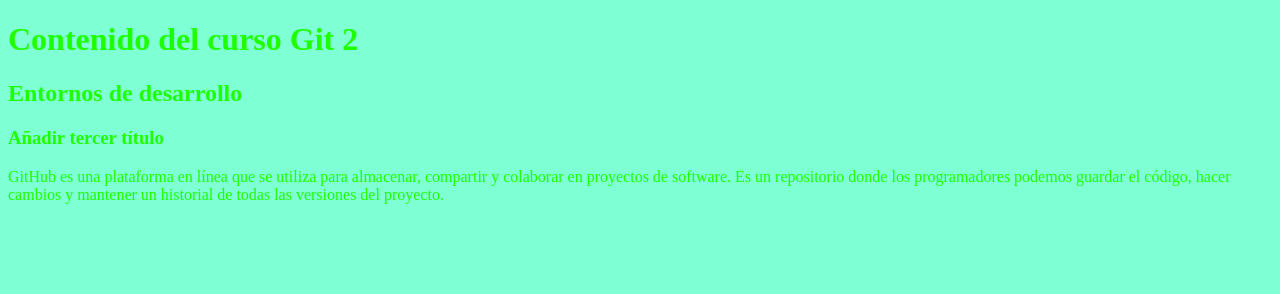
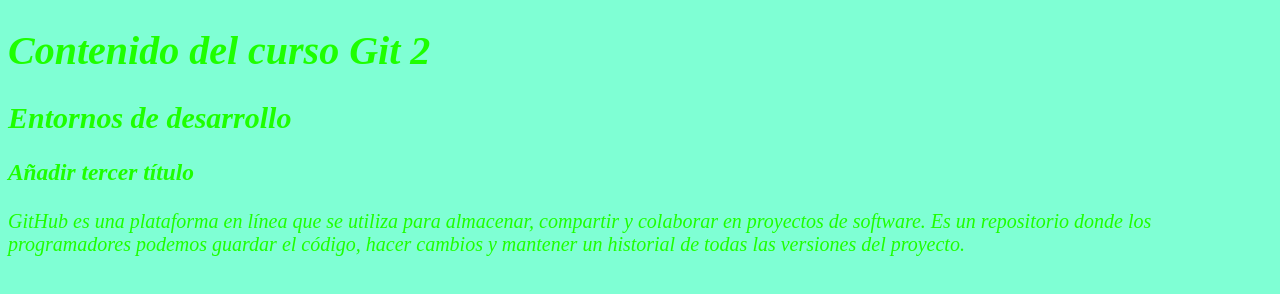
Before and after one commit to xct1um/edifp, a plain HTML site: page index.html in a window 1280 px wide. Drawn offline with Linux system fonts and the light colour scheme.

Commit message:
Actualizar estilos

```diff
--- a/css/estilos.css
+++ b/css/estilos.css
@@ -1,5 +1,6 @@
 body{
     background-color: aquamarine;
-    font-weight:italic;
+    font-style:italic;
     color: rgb(30, 255, 0);
+    font-size: 20px;
 }
```
